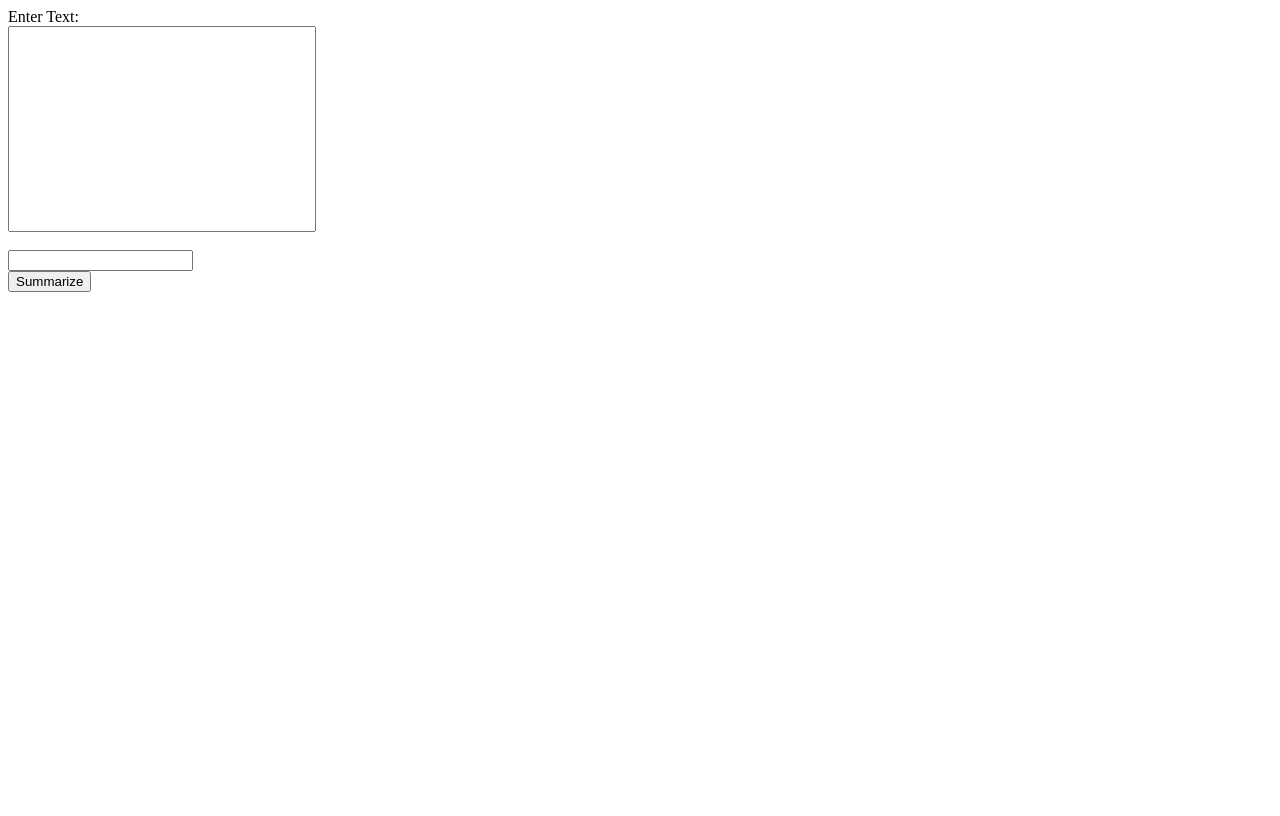
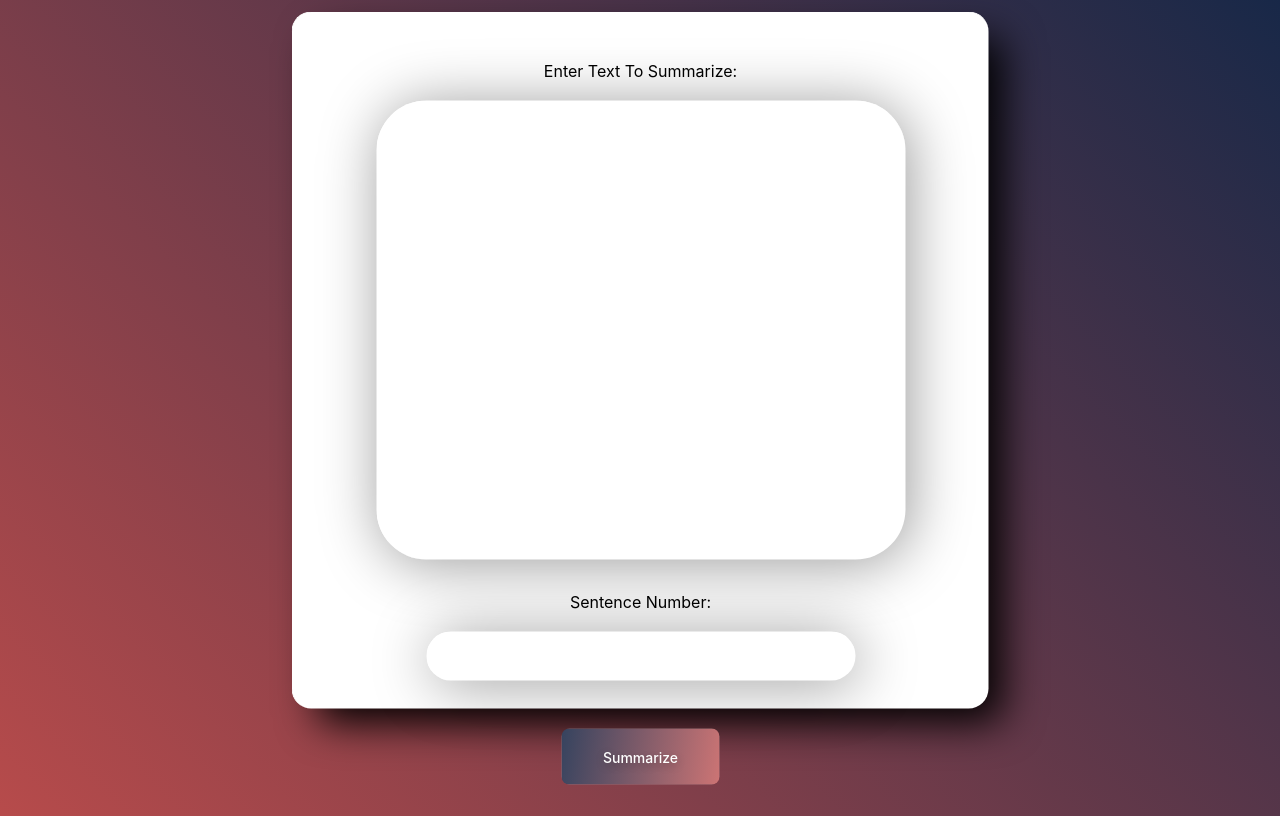
Before and after one commit to Ajaipaul-Cheema/StormHacks-Hackathon-2022, a React (Create React App) app in the folder client/: page / in a window 1280 px wide. Built offline with nearby package versions, Linux system fonts and the light colour scheme.

Commit message:
Summarizer UI complete

```diff
--- a/client/src/components/Sharedtextarea.jsx
+++ b/client/src/components/Sharedtextarea.jsx
@@ -5,21 +5,25 @@ import './textarea.css';
 class Sharedtextarea extends Component {
   render() {
     return (
-      <div>
-        <label>Enter Text: </label>
-        <br></br>
-        <input id="mainbox" type="textare"
+      <div class="container">
+        <form >
+          <label>Enter Text To Summarize: </label><br />
+          <br />
+
+          <textarea id="mainbox" type="textare"
             name="Text"
             onChange={this.props.handleChange}
           />
-        <br></br>
-        <br></br>
-         <input id="linenumber" type="text"
+          <br />
+          <label>Sentence Number: </label><br /><br />
+          <input id="linenumber" type="number"
             name="sentenceNumber"
             onChange={this.props.handleChange}
+            oninput="validity.valid||(value='');" min="1"
           />
-        <br></br>
+          <br></br><br />
           <button type="submit">Summarize</button>
+        </form>
       </div>
 
     );
--- a/client/src/components/textarea.css
+++ b/client/src/components/textarea.css
@@ -1,4 +1,111 @@
+body {
+    background: linear-gradient(45deg, #b74b4b, #182848);
+    height: 100vh;
+    font-family: 'Montserrat', sans-serif;
+  }
+
+input::-webkit-outer-spin-button,
+input::-webkit-inner-spin-button {
+  -webkit-appearance: none;
+  margin: 0;
+}
+
+
 #mainbox {
-    width: 300px;
-    height: 200px;
+    width: 500px;
+    height: 430px;
+    padding-top: 0;
+    padding-bottom: 0;
+    text-align: left;
+    background: transparent;
+    padding: 1em;
+    margin-bottom: 2em;
+    border: none;
+    border-left: 1px solid white;
+    border-top: 1px solid white;
+    border-radius: 50px;
+    box-shadow: 4px 4px 60px rgba(0,0,0,0.4);
+    color: black;
+    font-family: Montserrat, sans-serif;
+    transition: all 0.2s ease-in-out;
+    font-size: 14px;
+    resize: none;
 }
+
+.container {
+    text-align: center;
+    position: absolute;
+    transform: translate(-50%,-50%);
+    top: 45%;
+    left: 50%;
+    font-family: -apple-system, BlinkMacSystemFont, 'Segoe UI', 'Roboto', 'Oxygen',
+    'Ubuntu', 'Cantarell', 'Fira Sans', 'Droid Sans', 'Helvetica Neue',
+    sans-serif;
+}
+
+form {
+    background: rgb(255, 255, 255);
+    padding: 3em;
+    height: 600px;
+    width: 600px;
+    border-radius: 20px;
+    border-left: 1px solid white;
+    border-top: 1px solid white;
+    box-shadow: 20px 20px 40px -6px;
+    background: white;
+}
+
+input {
+    background: transparent;
+    width: 400px;
+    height: 20px;
+    padding: 1em;
+    margin-bottom: 2em;
+    border: none;
+    border-left: 1px solid white;
+    border-top: 1px solid white;
+    border-radius: 50px;
+    box-shadow: 4px 4px 60px rgba(0,0,0,0.4);
+    color: black;
+    font-family: Montserrat, sans-serif;
+    transition: all 0.2s ease-in-out;
+    text-align: center;
+    font-size: 14px;
+}
+
+input::hover {
+    background: rgba(255,255,255,0.1);
+    box-shadow: 4px 4px 60px 8px rgba(0,0,0,0.2);
+}
+
+button {
+  background-image: linear-gradient(100deg, #182848dc, #bb3838ab);
+  border-radius: 8px;
+  border-style: none;
+  box-sizing: border-box;
+  color: #FFFFFF;
+  cursor: pointer;
+  flex-shrink: 0;
+  font-family: "Inter UI","SF Pro Display",-apple-system,BlinkMacSystemFont,"Segoe UI",Roboto,Oxygen,Ubuntu,Cantarell,"Open Sans","Helvetica Neue",sans-serif;
+  font-size: 14px;
+  font-weight: 500;
+  height: 3.5rem;
+  padding: 0 1.6rem;
+  text-align: center;
+  text-shadow: rgba(0, 0, 0, 0.25) 0 3px 8px;
+  transition: all .5s;
+  user-select: none;
+  -webkit-user-select: none;
+  touch-action: manipulation;
+}
+
+button::hover {
+  box-shadow: rgba(80, 63, 205, 0.5) 0 1px 30px;
+  transition-duration: .1s;
+}
+
+@media (min-width: 768px) {
+  button {
+    padding: 0 2.6rem;
+  }
+}
```
Lines whose indentation alone changed are shown as unchanged.
